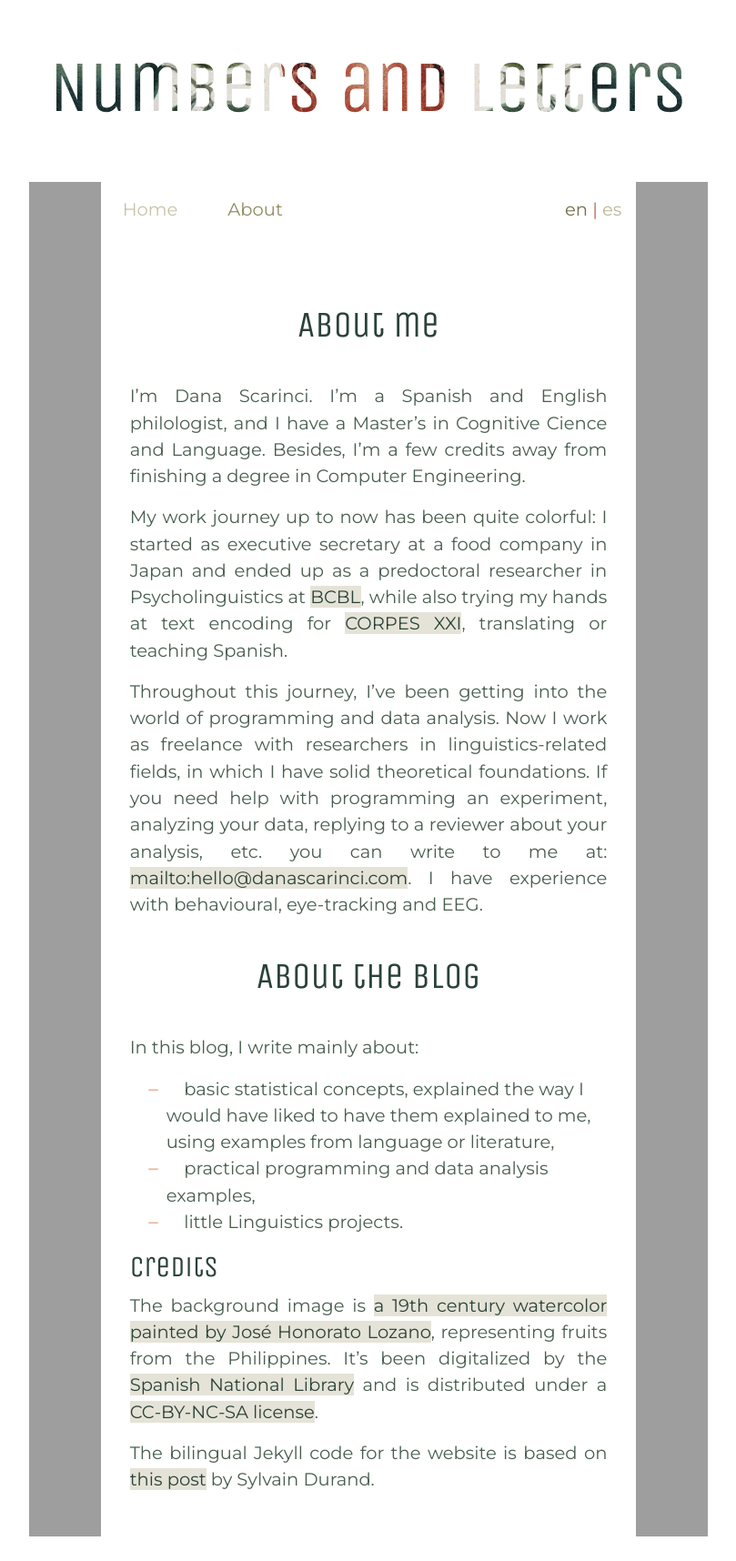
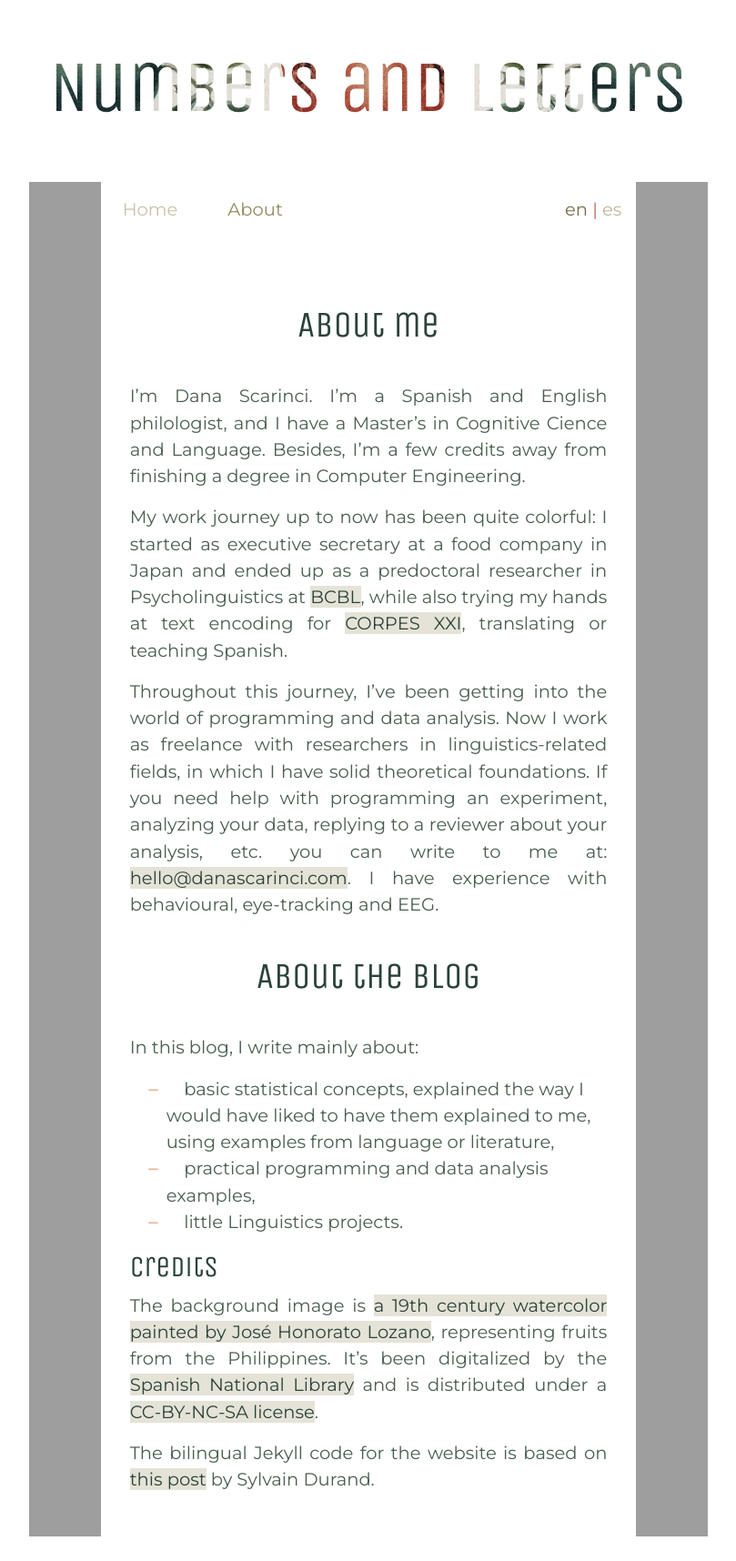
Before and after one commit to dscarinci/blog, a Jekyll site: the page built from en/about.md, in a window 1280 px wide. Shown: the whole page at 91% size, without its empty margins (235-1044 px from the left). Built offline with Jekyll 4.4.1, drawn with Linux system fonts in a browser that asks for light colours.

Commit message:
fix email links

```diff
--- a/en/about.md
+++ b/en/about.md
@@ -12,7 +12,7 @@ I'm Dana Scarinci. I'm a Spanish and English philologist, and I have a Master's
 
 My work journey up to now has been quite colorful: I started as executive secretary at a food company in Japan and ended up as a predoctoral researcher in Psycholinguistics at [BCBL](https://www.bcbl.eu){:target="_blank" rel="noopener":}, while also trying my hands at text encoding for [CORPES XXI](https://www.rae.es/recursos/banco-de-datos/corpes-xxi){:target="_blank" rel="noopener":}, translating or teaching Spanish.
 
-Throughout this journey, I've been getting into the world of programming and data analysis. Now I work as freelance with researchers in linguistics-related fields, in which I have solid theoretical foundations. If you need help with programming an experiment, analyzing your data, replying to a reviewer about your analysis, etc. you can write to me at: [mailto:hello@danascarinci.com](hello@danascarinci.com){:target="_blank" rel="noopener":}. I have experience with behavioural, eye-tracking and EEG.
+Throughout this journey, I've been getting into the world of programming and data analysis. Now I work as freelance with researchers in linguistics-related fields, in which I have solid theoretical foundations. If you need help with programming an experiment, analyzing your data, replying to a reviewer about your analysis, etc. you can write to me at: [hello@danascarinci.com](mailto:hello@danascarinci.com){:target="_blank" rel="noopener":}. I have experience with behavioural, eye-tracking and EEG.
 
 # About the blog
 
```
